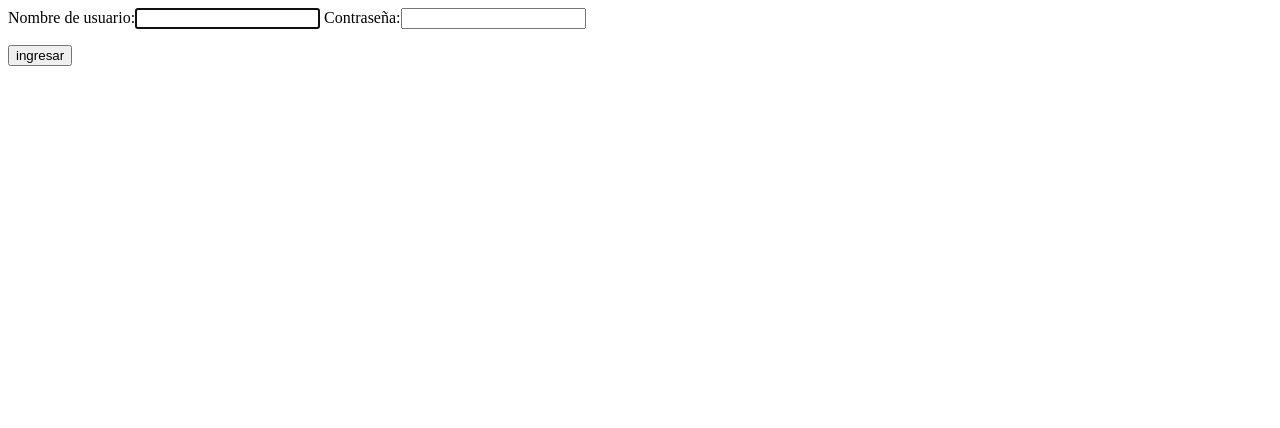
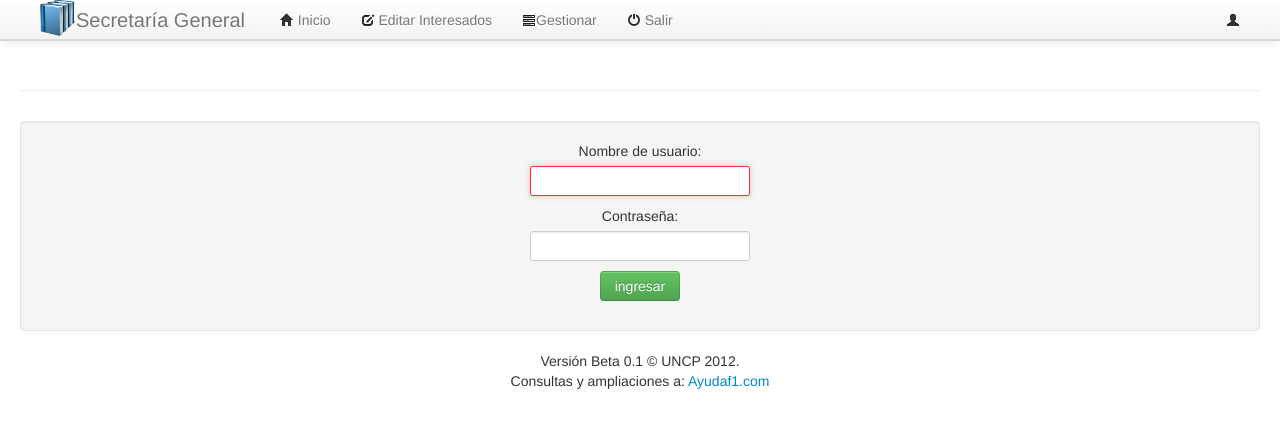
Before and after one commit to neosergio/arwenx, a Django app: page /ingresar/ in a window 1280 px wide. Shown: the top 428 px of the page. Run offline with Django 3.2, Linux system fonts and the light colour scheme; parts of the project's set-up code (start-up, migrations or seed data) failed here and were passed over.

Commit message:
Formulario de ingreso y primera parte de paginación

```diff
--- a/website/website/static/css/base.css
+++ b/website/website/static/css/base.css
@@ -1,7 +1,9 @@
 /* Custom CSS for the system */
 .brand-img { width: 3%;}
+span.usuario { font-weight: bold; margin-top: 10px; }
 .hero-unit { text-align: center; }
 .table th {text-align: center;}
 table .codigo_resolucion, table .fecha_emision { width: 15%; text-align: center;}
 table .ver_detalles { width: 10%; }
 footer {text-align: center;}
+form.ingreso { text-align: center; }
--- a/website/website/templates/base.html
+++ b/website/website/templates/base.html
@@ -37,7 +37,7 @@
 							<li><a href="/salir"><i class="icon-off"></i> Salir</a></li>
 						</ul>
 					</div>
-					<span class="usuario pull-right"><i class="icon-user"></i>Hola {{ user.username }}</span>
+					<span class="usuario pull-right"><i class="icon-user"></i> {{ user.username|upper }}</span>
 				</div>
 			</div>
 		</div>
--- a/website/website/templates/ingresar.html
+++ b/website/website/templates/ingresar.html
@@ -1,4 +1,10 @@
-<form method='post'>{% csrf_token %}
-{{form}}
-<p><input type='submit' value='ingresar'>
+{% extends 'base.html' %}
+{% block title_html %} Sistema de registro de resoluciones {% endblock title_html %}
+{% block contenido %}
+<div class="span12">
+    <form class='well ingreso form-horizontal' method='post'>{% csrf_token %}
+    {{form.as_p}}
+    <p><input class='btn btn-success' type='submit' value='ingresar'></p>
 </form>
+</div>
+{% endblock contenido %}
```
Also changed, not shown: website/website/templates/resoluciones.html (+10 -12 lines), website/db/arwenx.db.
